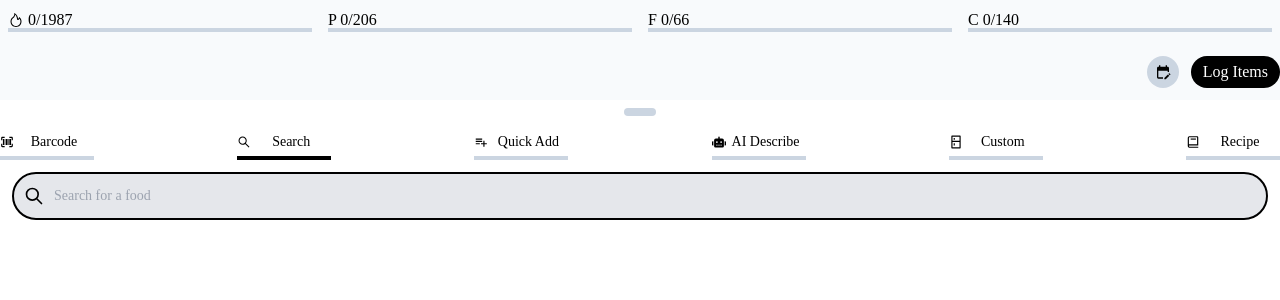
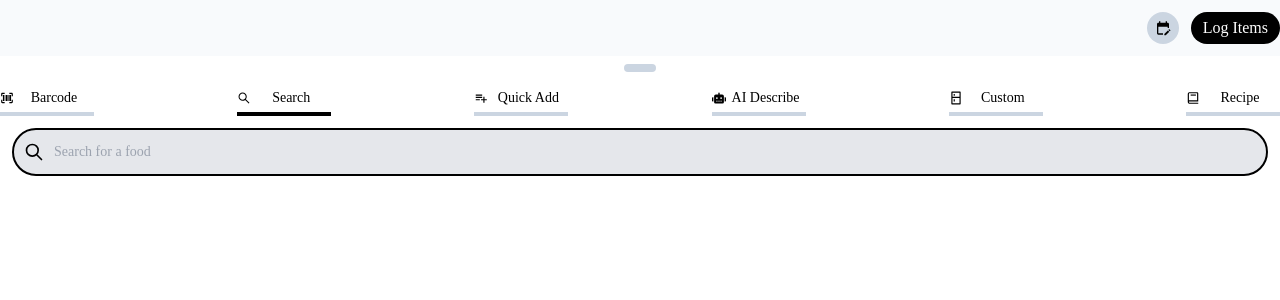
Before and after one commit to keenanmalloy/macro-app, a Next.js app: page / in a window 1280 px wide. Both pictures are taken after a click on the button 640 px from the left and 698 px from the top of the page. Shown: the top 300 px of the page. Built offline with nearby package versions, Linux system fonts and the light colour scheme.

Commit message:
fixed test

```diff
--- a/app/components/foodlog/FoodRow.jsx
+++ b/app/components/foodlog/FoodRow.jsx
@@ -8,7 +8,7 @@ export const FoodRow = ({ item, i }) => {
       <div className="flex border-b border-solid border-slate-300 w-full">
         <div>
           <h3 className="px-1">{item.food_name}</h3>
-          <div className="flex text-xs">
+          <div className="flex text-xs truncate">
             {item.full_nutrients
               ?.filter((item) => item.attr_id === 208)
               .map((item, i) => (
--- a/app/components/foodlog/FoodSearchHeader.jsx
+++ b/app/components/foodlog/FoodSearchHeader.jsx
@@ -12,7 +12,7 @@ export const FoodSearchHeader = ({ isVisible, setIsModalVisible }) => {
   const hours = ((today.getHours() + 11) % 12) + 1;
 
   return (
-    <header>
+    <header className="fixed w-full">
       {isVisible ? (
         <div className="flex justify-between items-center p-2">
           <button onClick={() => setIsModalVisible(false)}>
--- a/app/components/foodlog/LogSlider.jsx
+++ b/app/components/foodlog/LogSlider.jsx
@@ -34,7 +34,7 @@ export const LogSlider = ({
     if (isDownSwipe || isUpSwipe)
       if (isDownSwipe) {
         console.log("down");
-        setY(75);
+        setY(90);
       }
     if (isUpSwipe) {
       console.log("up");
@@ -52,7 +52,7 @@ export const LogSlider = ({
   }, [y]);
 
   const handleSwiping = (e) => {
-    const desiredYBottom = 75;
+    const desiredYBottom = 90;
     const desiredYTop = 0;
     const swipeY = e.touches[0].clientY / 10;
     setTouchEnd(swipeY);
@@ -70,7 +70,7 @@ export const LogSlider = ({
 
   return (
     <div
-      className={`${scrollable} bg-white h-full scrollbar-hide relative`}
+      className={`${scrollable} bg-white h-full scrollbar-hide `}
       style={{
         transform: `translateY(${y}%)`,
       }}
```
